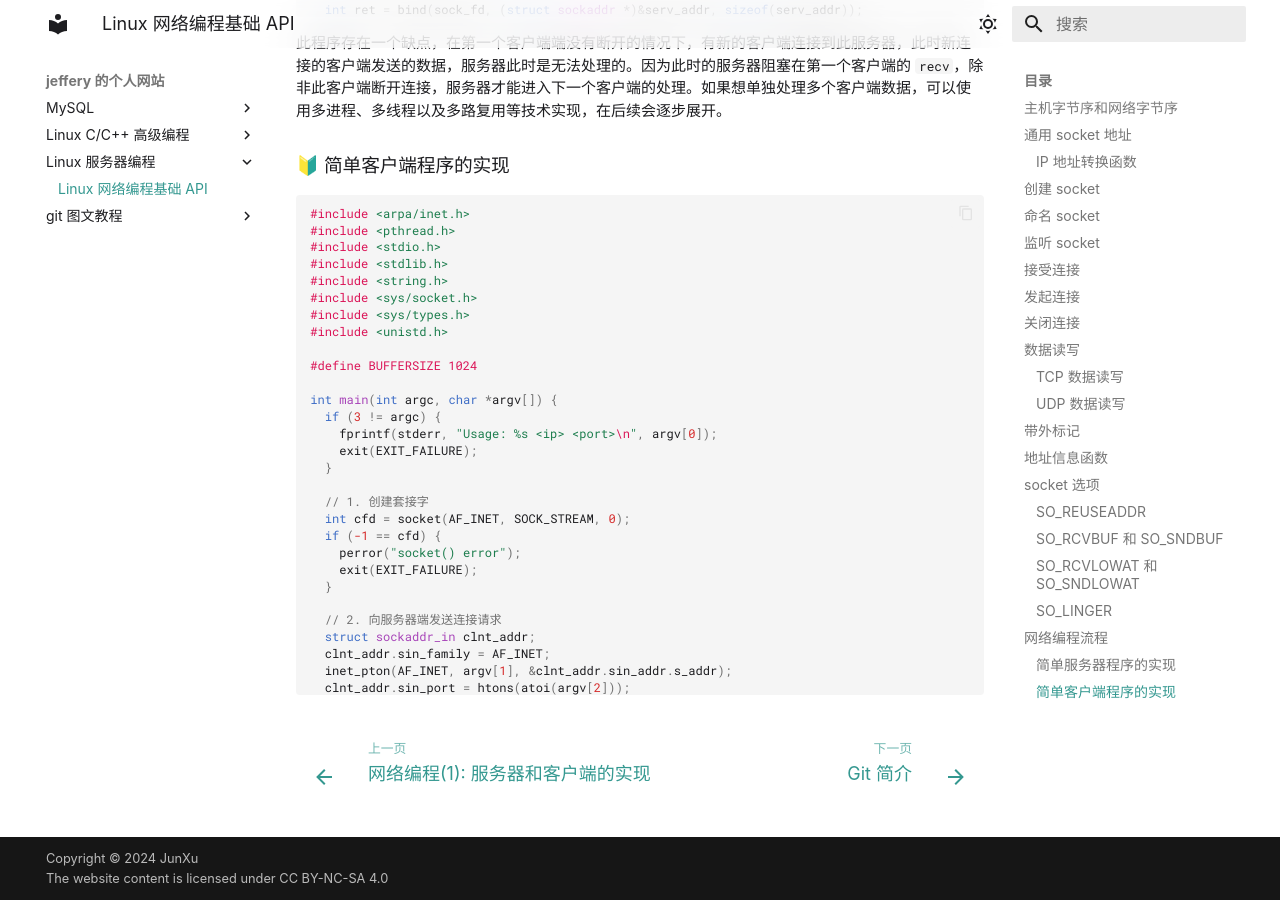
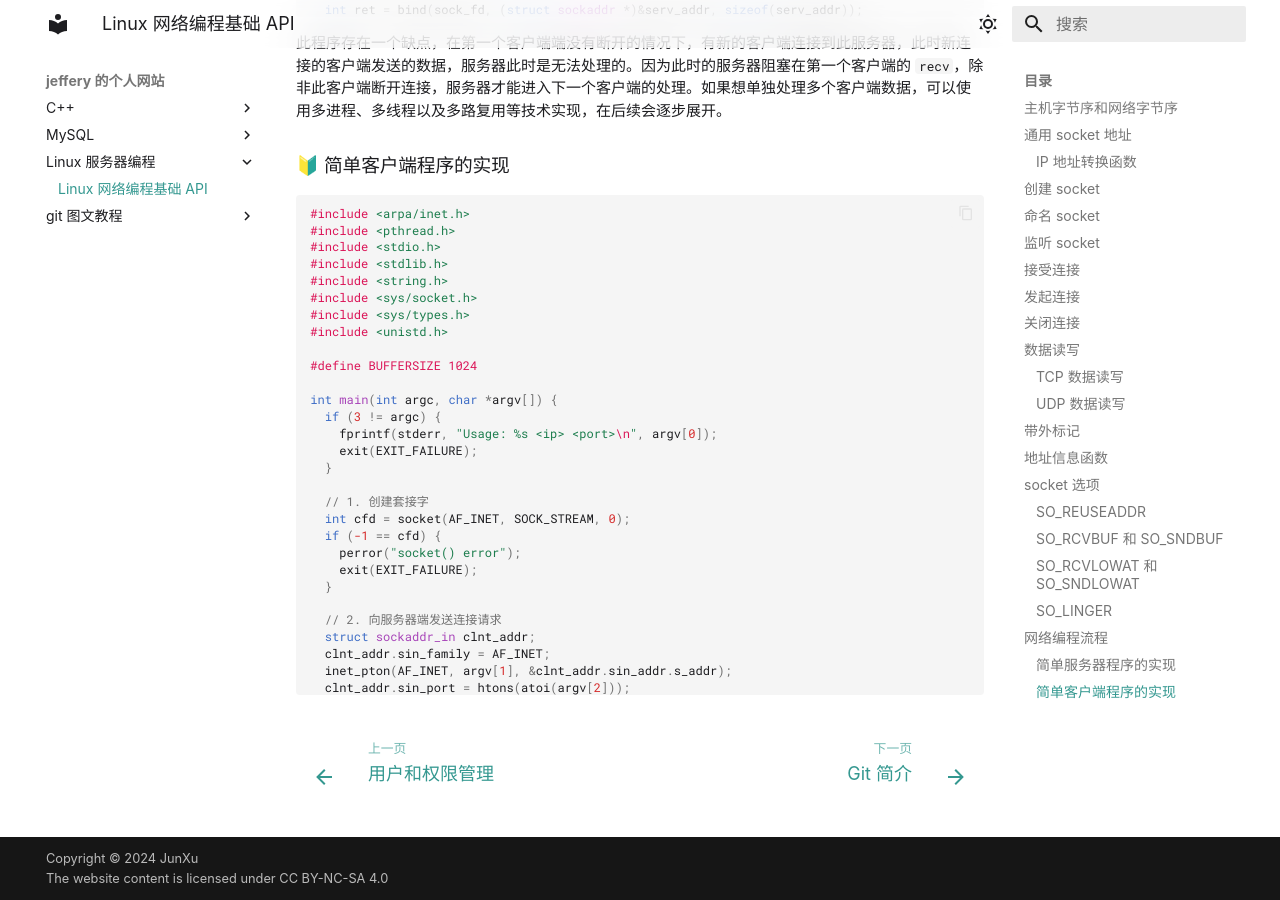
Before and after one commit to xjjeffery/myblogs, an MkDocs documentation site: the page built from docs/linux/high-performance_server/posix_socket_api.md, in a window 1280 px wide and 900 px high, scrolled down 13754 px. Built offline with MkDocs 1.6.1 and Material for MkDocs 9.7.7, drawn with Linux system fonts in a browser that asks for light colours; part of the change alters nothing that is shown.

Commit message:
docs(cpp basic): understand reference, auto and decltype

````diff
--- /dev/null
+++ b/docs/cpp/basics/varibles_and_basic_types.md
@@ -0,0 +1,118 @@
+# 变量和基本类型
+
+基本类型和 C 语言基本相同，其内容也较为简单，在此处不作描述。
+
+## 引用
+
+引用是为对象另外起一个名字，引用类型引用另外一种类型。定义引用时，程序把引用和它的初始值绑定，而不是将初始值拷贝给引用。一旦初始化完成，引用将和它的初始值对象一直绑定在一起。因为无法令引用重新绑定到另一个对象，因此引用必须初始化。
+
+```cpp
+int ival = 10;
+int &rval = ival;
+// int &rval2; // 错误，引用类型必须初始化
+```
+
+## `const` 限定符
+
+在 C++ 中，`const` 会有一些不同的语言特性。使用 `const` 修饰的对象，一旦创建后其值不能再改变，所有这些对象必须在创建时就初始化。编译器在编译过程中会将用到 `const` 修饰的对象的地方都替换成对应的值，如果程序包含多个文件，则每个用来 `const` 对象的文件都必须得到能访问它的初始值才行。C++ 在默认情况下，`const` 对象被设定为仅在文件内有效，当多个文件同时出现了同名的 `const` 对象，其实等同于在不同的文件中分别定义了独立的变量。如果确实需要将 `const` 对象在文件间进行共享，对于 `const` 变量不管是声明还是定义都要添加 `extern` 关键字，并且只需定义一次。
+
+当 `const` 作用引用或指针类型上时，表示不能通过此引用或指针修改所指对象的值，这并不代表所指对象本身的值不能改变。`const` 还能作用在指针本身上，表示一旦绑定对象以后，就不能更改此指针的指向，这就是常量指针。引用的底层就是一个常量指针，因此引用必须初始化，一旦初始化就不能更改所绑定的对象，这就跟常量指针有关。
+
+```cpp
+int ival = 10;
+const int &rval = ival;
+// rval = 100; // 错误，不能通过此引用修改 ival 的值
+ival = 100; // 但是 ival 本身是可以修改的
+
+const int *pval = &ival;
+int * const pval2 = &ival;
+// pval2 = &rval;  // 错误，一旦绑定了地址之后就不能修改指针的指向
+```
+
+对于 `const` 有两个术语：顶层 `const` 和底层 `const`
+
+- 顶层 `const` 可以表示任意的对象是常量，表示对象本身是一个常量
+- 底层 `const` 与指针和引用等复合类型的基本类型有关，表示其所指的对象是一个常量
+
+我们还有可能需要值不会发生改变，并且在编译过程就能得到计算结果的表达式，这就是常量表达式。通常字面值，用常量表达式初始化的 `const` 对象都是常量表达式。C++11 新标准为了更好的区分，使用 `constexpr` 关键字修饰变量，以便由编译器来验证变量的值是否是一个常量表达式。
+
+`constepxr` 修饰指针或引用时，对于其初始值有严格的限制，一个 `constexpr` 指针的初始值必须是 `nullptr` 或者 0，或者是存储于某个固定地址中的对象。`constexpr` 定义的指针，只会对指针有效，而与指针所指针的对象无关。
+
+```cpp
+const int *p = nullptr;     // p 是一个指向整型常量的指针
+constexpr int *q = nullptr; // q 是一个指向整型的常量指针
+```
+
+`constexpr` 会将所有的对象置为顶层 `const`。
+
+## 处理类型
+
+### 类型别名
+
+在 C 语言中可以使用 `typedef` 对复杂的类型进行类型别名，这在 C++ 同样适用。但是在 C++11 新标准中提供了一个更加好的方式进行类型别名，使用别名声明的方式。
+
+```cpp
+// 1. typedef 的方式
+typedef ptrstring char *;
+
+// 2. 别名声明的方式
+using ptrstring = char *;
+```
+
+如果遇到一条使用了类型别名的声明语句时，不能简单进行类型别名的替换来理解该语句的含义，如 `ptrstring` 表示的是一个指向 `char` 指针类型，所有对 `ptrstring` 的关键字修饰都是作用在指针本身上。
+
+```cpp
+const ptrstring cstr = nullptr; // cstr 是一个指向 char 的常量指针
+const ptrstring *pstr = &cstr;  // pstr 是一个指针，所指对象是一个指向 char 的常量指针
+```
+
+### `auto` 类型说明符
+
+`auto` 在 C 语言和 C++ 中有很大的不同，在 C 语言中表示声明/定义一个自动变量。而在 C++ 中，则是让编译器替我们去分析表达式所属的类型，方便了在实际开发中表示式类型的显示。
+
+```cpp
+auto i = 0, *p = &i; // i 被推导出是 int 类型，而 p 被推导出是 int *类型
+```
+
+`auto` 并不是简简单单推到类型，编译器推断出来的 `auto` 类型有时候和初始值的类型并不完全一样，编译器会适当地改变结果类型使其更符合初始化规则。
+
+`auto` 在进行类型推导时，是根据表达式的最初类型来推导，比如初始化对象是一个引用类型，引用是起别名，因此其最初类型是某个类型的对象，那么推到出来的类型是和这个对象相同的；如果初始化对象是一个顶层 `const` 类型，并不会该变最初类型的限制，因此 `auto` 会将其忽略，而底层 `const` 则不能忽略。
+
+```cpp
+auto a = 10;  // a 是 int 类型
+auto b = &a;  // b 是 int * 类型
+int &r = a;
+auto c = r;   // c 是 int 类型
+const int cv = a;
+auto d = cv;  // d 是 int 类型
+auto e = &cv; // e 是指向常量 int 的指针
+```
+
+### `decltype` 类型指示符
+
+如果需要从表达式的类型推断出要定义的变量的类型，但是不想用该表达式的值初始化变量。C++11 新标准引入了 `decltype` 关键字，其作用时选择并返回操作数的数据类型。
+
+```cpp
+const int ci = 0, &cj = ci;
+decltype(ci) x = 0; // x 的类型是 const int
+decltype(cj) y = x; // y 的类型是 const int &
+```
+
+如果 `decltype` 使用的表达式不是一个变量，则 `decltype` 返回表达式结果对应的类型。
+
+```cpp
+int i = 42, *p = &i, &r = i;
+// decltype(r) 的结果是一个引用类型，如果 r 作为表达式的一部分，则将是一个具体值，对应的类型不再是引用
+decltype(r+0) b;  // b 的类型是 int
+decltype(*p) c;   // c 的类型是 int &, 因此必须初始化
+```
+
+!!! warning "`decltype` 和 `auto` 的区别"
+
+    对于 `decltype` 所用的表达式来说，如果变量名加上了一对括号，则得到的类型与不加括号时会有不同。如果 `decltype` 使用的是一个不加括号的变量，则得到的结果就是该变量的类型；如果给变量加上了一层或多层括号，编译器就会把它当成一个表达式，变量是一种可以作为赋值语句左值的特殊表达式，所以这样的 `decltype` 就会得到引用类型。
+
+    ```cpp
+    int i = 0;
+    decltype(i) a;  // a 的类型是 int
+    decltype((i)) b = i;  // b 的类型是 int &
+    ```
--- a/mkdocs.yml
+++ b/mkdocs.yml
@@ -159,12 +159,12 @@ extra_javascript:
   # - https://cdnjs.cloudflare.com/ajax/libs/KaTeX/0.16.7/contrib/auto-render.min.js
 
 nav:
+  - C++:
+    - 基础语法:
+      - cpp/basics/varibles_and_basic_types.md
   - MySQL:
     - databases/mysql/installation_and_config.md
     - databases/mysql/user_and_privileges_manage.md
-  - Linux C/C++ 高级编程:
-    - 高性能网络设计:
-      - linux/linux_advanced_programming/high-performance_network/network_programming_2_1_1.md
   - Linux 服务器编程:
     - linux/high-performance_server/posix_socket_api.md
   - git 图文教程:
````
